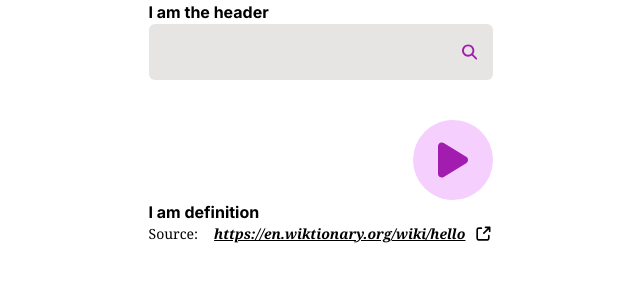
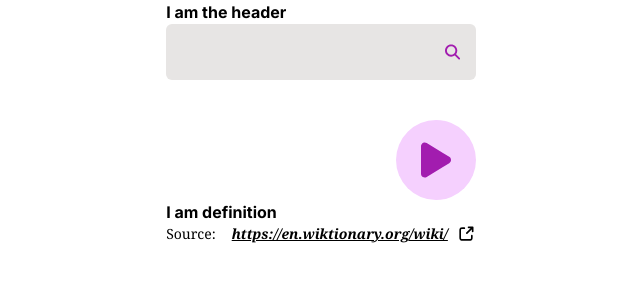
Before and after one commit to keeganosler/dictionary, a Next.js app: page / in a window 1280 px wide. Shown: the top 300 px of the page, without its empty margins (319-959 px from the left). Built offline with nearby package versions, Linux system fonts and the light colour scheme.

Commit message:
models and use types

```diff
--- a/src/app/components/definition.tsx
+++ b/src/app/components/definition.tsx
@@ -1,4 +1,6 @@
-export default function Definition(props: any) {
+import { type Definition } from "../models/Definition";
+
+export default function Definition(props: {definitions: Definition[] | undefined}) {
     return (
         <h1 className="font-bold">I am definition {JSON.stringify(props.definitions)}</h1>
     )
--- a/src/app/components/footer.tsx
+++ b/src/app/components/footer.tsx
@@ -1,4 +1,4 @@
-export default function Footer(props: any) {
+export default function Footer(props: {word: string}) {
     const url: string = 'https://en.wiktionary.org/wiki/' + props.word;
     const ariaLabel: string = "Open Link to " + props.word + " Definition"
     return (
--- a/src/app/components/search-box.tsx
+++ b/src/app/components/search-box.tsx
@@ -1,10 +1,12 @@
 "use client";
+
+import { Definition } from "../models/Definition";
 
 const fetchApi = async (word: string) => {
     return fetch('https://api.dictionaryapi.dev/api/v2/entries/en/' + word);
 }
 
-const searchWord = async (word: string) => {
+const searchWord = async (word: string): Promise<Definition[]> => {
     const response = await fetchApi(word);
     return await response.json();
 }
--- a/src/app/components/word.tsx
+++ b/src/app/components/word.tsx
@@ -1,14 +1,16 @@
-export default function Word(props: any) {
+import { Definition } from "../models/Definition";
 
-    const getPhonetic = () => {
-        return props.definitions?.find((definition:any) => definition.phonetic);
+export default function Word(props: {word: string, definitions: Definition[] | undefined}) {
+
+    const getPhonetic = ():(Definition | undefined) => {
+        return props.definitions?.find((definition:Definition) => definition.phonetic);
     }
 
-    const getPhoneticText = () => {
+    const getPhoneticText = ():(string | undefined) => {
         return getPhonetic()?.phonetic;
     }
 
-    const getPhoneticAudioUrl = () => {
+    const getPhoneticAudioUrl = ():(string |undefined) => {
         return getPhonetic()?.phonetics?.[0].audio;
     }
 
--- /dev/null
+++ b/src/app/models/Definition.ts
@@ -0,0 +1,17 @@
+export type Definition = {
+    meanings: Meaning[];
+    phonetic?: string;
+    phonetics: Phonetic[];
+}
+
+export type Meaning = {
+    antonyms: string[];
+    definitions: {definition: string}[];
+    partOfSpeech: string;
+    synonyms: string[];
+}
+
+export type Phonetic = {
+    text: string;
+    audio: string;
+}
--- a/src/app/page.tsx
+++ b/src/app/page.tsx
@@ -11,8 +11,8 @@ export default function Home() {
 
   const [word, setWord] = useState('');
 
-  const updateWord = (w: string) => {
-    setWord(w);
+  const updateWord = (word: string) => {
+    setWord(word);
   }
 
   const [definitions, setDefinitions] = useState();
@@ -28,7 +28,7 @@ export default function Home() {
         <SearchBox updateWord={updateWord} updateDefinitions={updateDefinitions} />
         <Word word={word} definitions={definitions} />
         <Definition definitions={definitions} />
-        <Footer word={'hello'} />
+        <Footer word={word} />
       </div>
     </main>
   );
```
